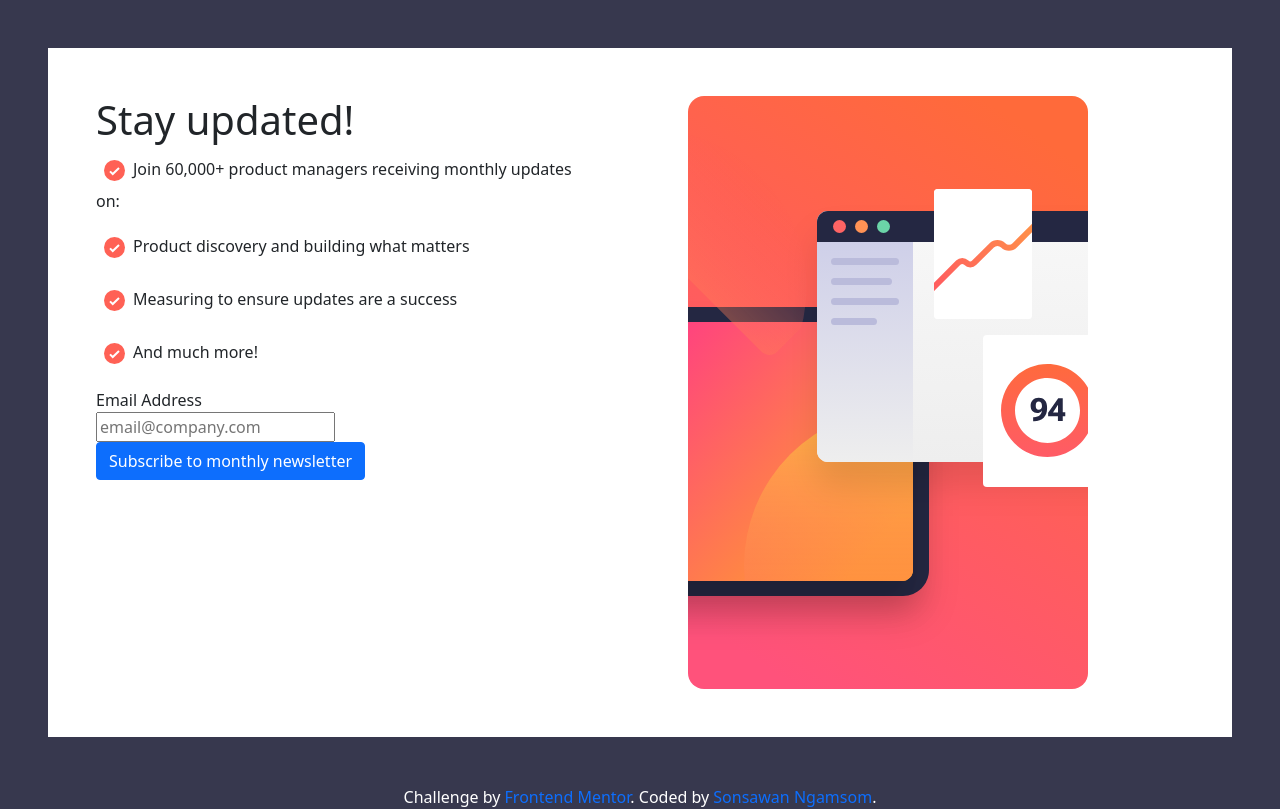
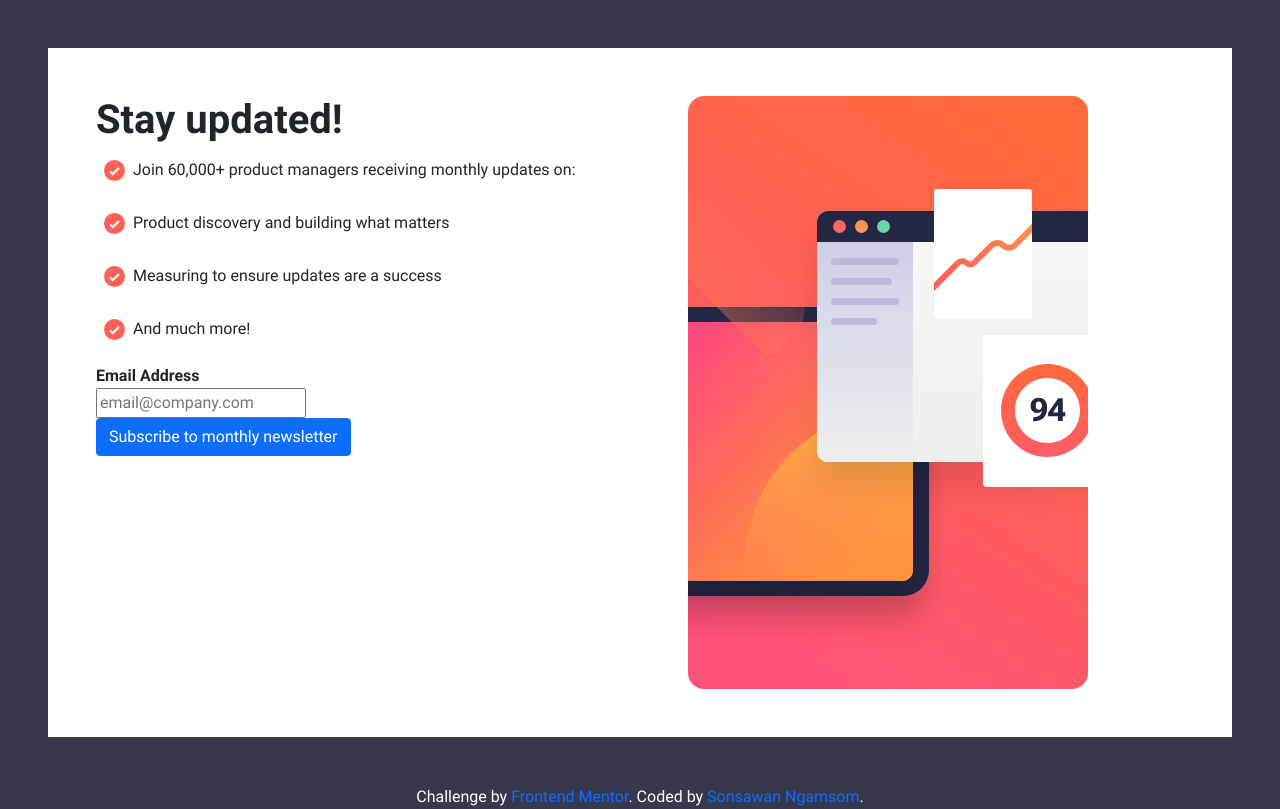
Before and after one commit to murphy6867/fontend-mentor-p4, a plain HTML site: page index.html in a window 1280 px wide. Drawn offline with nearby package versions, Linux system fonts and the light colour scheme.

Commit message:
Remove Sass

```diff
--- a/index.html
+++ b/index.html
@@ -7,11 +7,8 @@
   <title>Frontend Mentor | Newsletter sign-up form with success message</title>
   <!-- BootStrap CSS -->
   <link rel="stylesheet" href="https://cdn.jsdelivr.net/npm/bootstrap@5.0.1/dist/css/bootstrap.min.css">
-  <script>
-    $(document).ready(function() {
-      $("h1").css("color", "red")
-    });
-  </script>
+  <!-- CSS -->
+  <link rel="stylesheet" href="/myStyle.css">
 </head>
 <body style="background-color:#37384E;">
   <main>
@@ -20,7 +17,7 @@
         <img src="/assets/images/illustration-sign-up-mobile.svg" alt="background-Image" class="img-fulid" />
       </div>
       <div class="col-md-6 bg-white p-5">
-        <h1>Stay updated!</h1>
+        <h1 class="_header">Stay updated!</h1>
         <p><img src="/assets/images/icon-list.svg" class="p-2" />Join 60,000+ product managers receiving monthly updates on:</p>
         <p><img src="/assets/images/icon-list.svg" class="p-2" />Product discovery and building what matters</p>
         <p><img src="/assets/images/icon-list.svg" class="p-2" />Measuring to ensure updates are a success</p>
@@ -36,31 +33,6 @@
       </div>
     </div>
   </main>
-  <!-- <main>
-    <div class="container-md">
-      <div class="row justify-content-center align-items-center">
-        <div class="col-md-5 d-flex justify-content-center d-block d-lg-none d-md-none d-sm-none p-0">
-          <img class="w-100" src="/assets/images/illustration-sign-up-mobile.svg" alt="Object"/>
-        </div>
-        <div class="col-md-5 d-flex justify-content-center d-sm-block d-lg-none d-md-none p-0">
-   <img class="img-       fulid" src="/assets/images/illustration-sign-up-mobile.svg" alt="Object"/>
-        </div>
-        <div class="col-md-5 text-center text-md-start">
-          <h1>Stay updated!</h1>
-          <p>Join 60,000+ product managers receiving monthly updates on:</p>
-          <p>Product discovery and building what matters</p>
-          <p>Measuring to ensure updates are a success</p>
-          <p>And much more</p>
-          <label for="email"></label>
-          <input type="email" name="email" id="email">
-          <button class="btn">Subscribe to monthly newsletter</button>
-        </div>
-        <div class="col-md-5 d-flex justify-content-center">
-          <img class="img-fluid d-none d-md-block" src="/assets/images/illustration-sign-up-desktop.svg" alt="Object"/>
-        </div>
-      </div>
-    </div>
-  </main> -->
   <footer class="attribution text-white px-4 text-center mt-5">
     Challenge by <a href="https://www.frontendmentor.io?ref=challenge" target="_blank" class="text-decoration-none">Frontend Mentor</a>.
     Coded by <a href="https://www.linkedin.com/in/murphy6867/" target="_blank" class="text-decoration-none">Sonsawan Ngamsom</a>.
--- a/myStyle.css
+++ b/myStyle.css
@@ -1 +1,21 @@
-/*# sourceMappingURL=myStyle.css.map */
+@font-face {
+    font-family: Header;
+    src: url(/assets/fonts/Roboto-Bold.ttf);
+}
+
+@font-face {
+    font-family: Regular;
+    src: url(/assets/fonts/Roboto-Regular.ttf);
+}
+
+body {
+    font-family: Regular;
+}
+
+._header {
+    font-family: Header;
+}
+
+label {
+    font-family: Header;
+}
--- a/package.json
+++ /dev/null
@@ -1,5 +0,0 @@
-{
-  "dependencies": {
-    "sass": "^1.62.1"
-  }
-}
```
Also changed, not shown: myStyle.scss (deleted), 5 other files.
